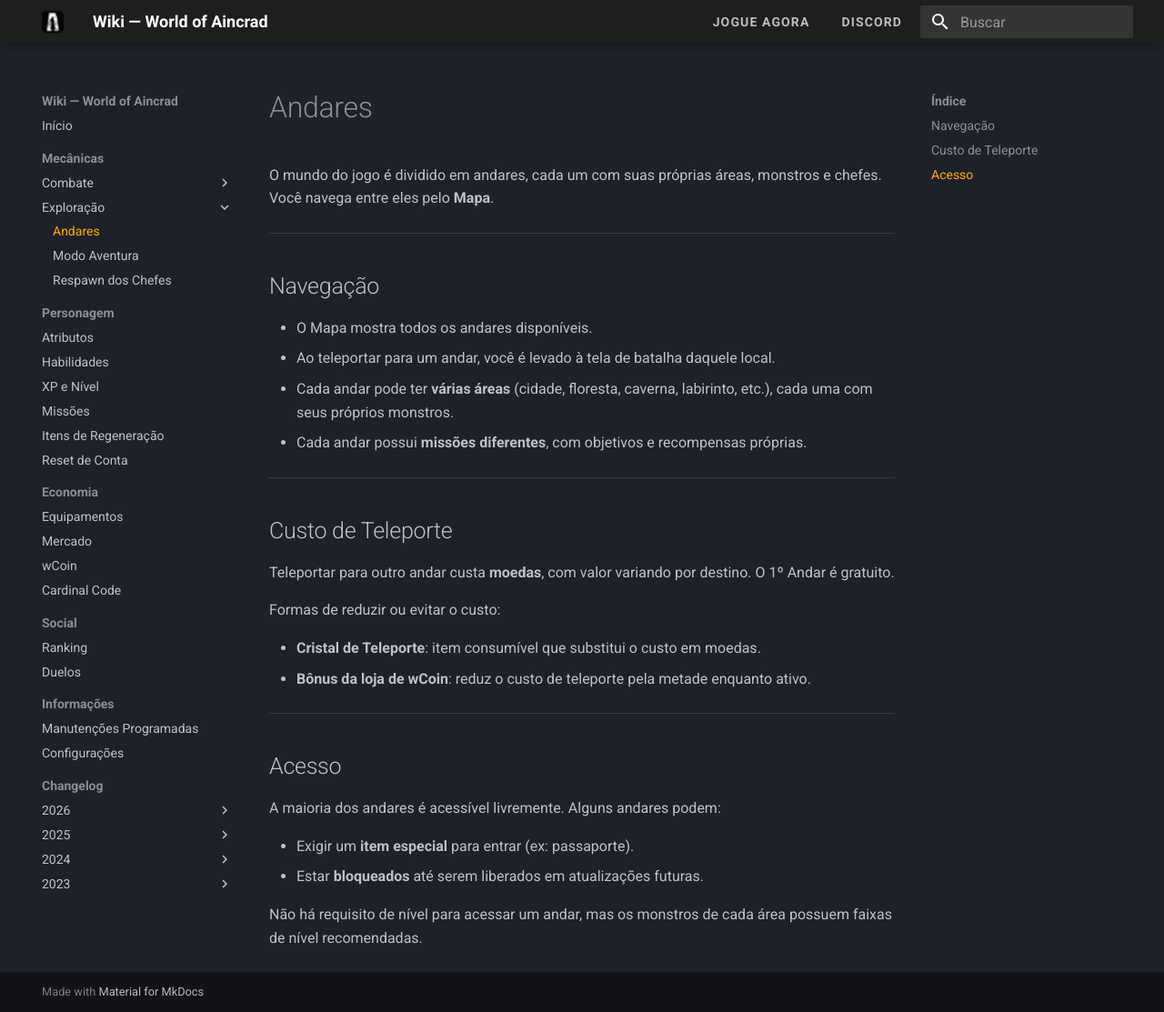
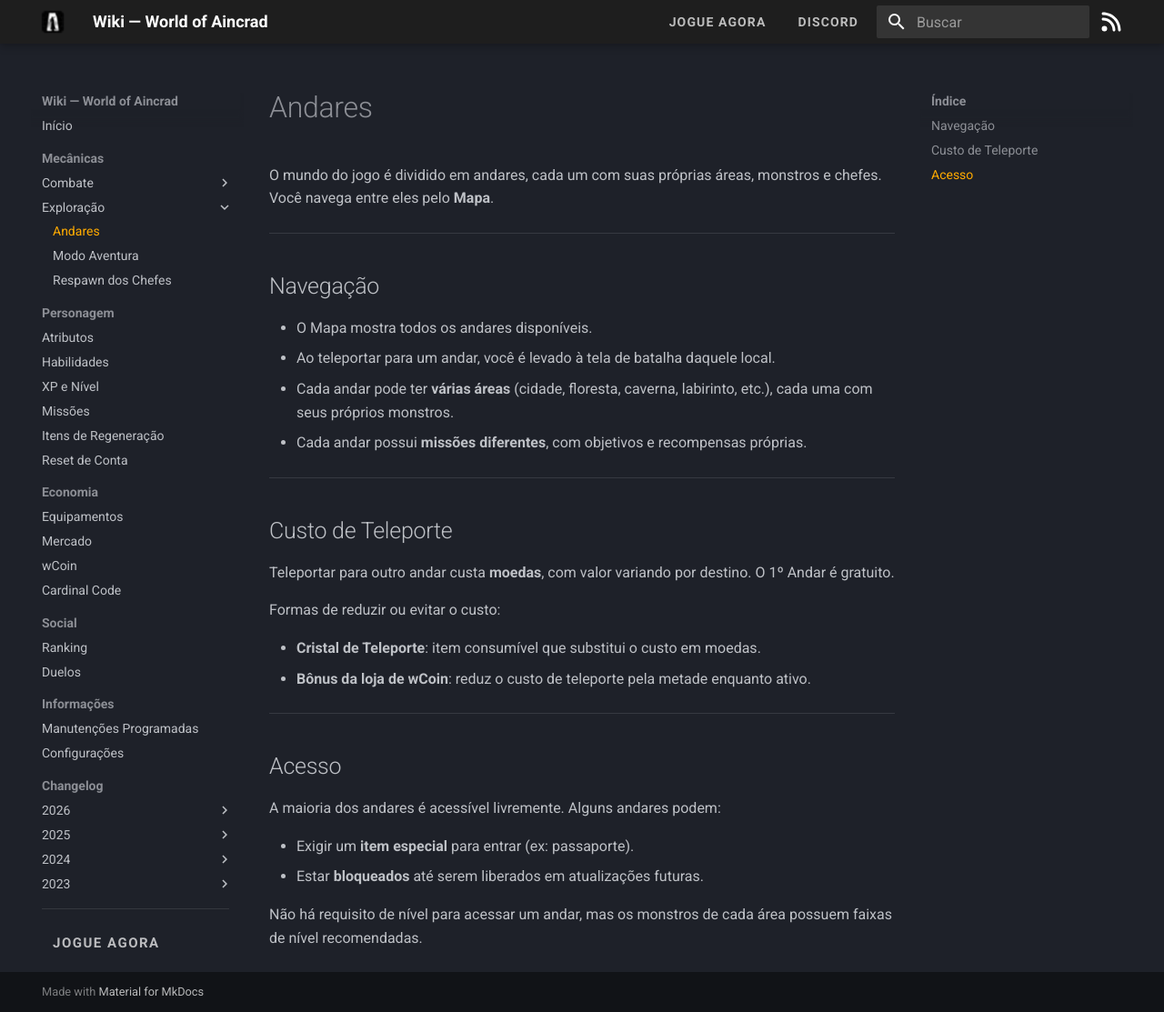
Before and after one commit to beater-studios/wiki-woa, an MkDocs documentation site: the page built from docs/exploracao/andares.md, in a window 1280 px wide and 1113 px high. Shown: the whole window at 91% size. Built offline with MkDocs 1.6.1 and Material for MkDocs 9.7.7, drawn with Linux system fonts in a browser that asks for light colours.

Commit message:
feat: add RSS feed support and mobile navigation links for enhanced user experience

```diff
--- a/docs/assets/extra.css
+++ b/docs/assets/extra.css
@@ -59,3 +59,35 @@
     display: none;
   }
 }
+
+/* Links mobile no drawer (JOGUE AGORA / DISCORD) */
+.md-nav__mobile-divider {
+  border: none;
+  border-top: 1px solid rgba(255, 255, 255, 0.1);
+  margin: 0.5rem 0.6rem;
+}
+
+.md-nav__mobile-links {
+  display: flex;
+  flex-direction: column;
+  padding: 0.25rem 0 0.75rem;
+}
+
+.md-nav__mobile-link {
+  display: block;
+  padding: 0.6rem 1.2rem;
+  color: rgba(255, 255, 255, 0.7);
+  text-decoration: none;
+  font-size: 0.75rem;
+  font-weight: 700;
+  letter-spacing: 0.1em;
+  transition: color 0.15s;
+}
+
+.md-nav__mobile-link:hover {
+  color: #fff;
+}
+
+.md-nav__mobile-link--discord:hover {
+  color: #7289da;
+}
--- a/mkdocs.yml
+++ b/mkdocs.yml
@@ -25,6 +25,15 @@
 plugins:
   - search:
       lang: pt
+  - rss:
+      match_path: "changelog/.*"
+      date_from_meta:
+        as_creation: date
+      use_git: true
+      enabled: true
+      abstract_chars_count: 160
+      feed_ttl: 1440
+      image: https://wiki.swordartonline.com.br/assets/logo.png
 
 markdown_extensions:
   - admonition
--- a/overrides/partials/header.html
+++ b/overrides/partials/header.html
@@ -55,6 +55,11 @@
       {% include "partials/search.html" %}
     {% endif %}
 
+    <!-- RSS Feed -->
+    <a href="/feed_rss_created.xml" class="md-header__button md-icon" title="RSS Feed" target="_blank" rel="noopener">
+      {% include ".icons/fontawesome/solid/rss.svg" %}
+    </a>
+
     <!-- Repositório -->
     {% if config.repo_url %}
       <div class="md-header__source">
--- /dev/null
+++ b/overrides/partials/nav.html
@@ -0,0 +1,37 @@
+{#-
+  Override: adiciona links "JOGUE AGORA" e "DISCORD" ao drawer mobile
+-#}
+{% import "partials/nav-item.html" as item with context %}
+{% set class = "md-nav md-nav--primary" %}
+{% if "navigation.tabs" in features %}
+  {% set class = class ~ " md-nav--lifted" %}
+{% endif %}
+{% if "toc.integrate" in features %}
+  {% set class = class ~ " md-nav--integrated" %}
+{% endif %}
+<nav class="{{ class }}" aria-label="{{ lang.t('nav') }}" data-md-level="0">
+  <label class="md-nav__title" for="__drawer">
+    <a href="{{ config.extra.homepage | d(nav.homepage.url, true) | url }}" title="{{ config.site_name | e }}" class="md-nav__button md-logo" aria-label="{{ config.site_name }}" data-md-component="logo">
+      {% include "partials/logo.html" %}
+    </a>
+    {{ config.site_name }}
+  </label>
+  {% if config.repo_url %}
+    <div class="md-nav__source">
+      {% include "partials/source.html" %}
+    </div>
+  {% endif %}
+  <ul class="md-nav__list" data-md-scrollfix>
+    {% for nav_item in nav %}
+      {% set path = "__nav_" ~ loop.index %}
+      {{ item.render(nav_item, path, 1) }}
+    {% endfor %}
+  </ul>
+
+  <!-- Links mobile: JOGUE AGORA e DISCORD -->
+  <hr class="md-nav__mobile-divider">
+  <div class="md-nav__mobile-links">
+    <a href="https://swordartonline.com.br" class="md-nav__mobile-link" target="_blank" rel="noopener">JOGUE AGORA</a>
+    <a href="https://discord.swordartonline.com.br" class="md-nav__mobile-link md-nav__mobile-link--discord" target="_blank" rel="noopener">DISCORD</a>
+  </div>
+</nav>
--- a/requirements.txt
+++ b/requirements.txt
@@ -1 +1,2 @@
 mkdocs-material==9.5.18
+mkdocs-rss-plugin
```
